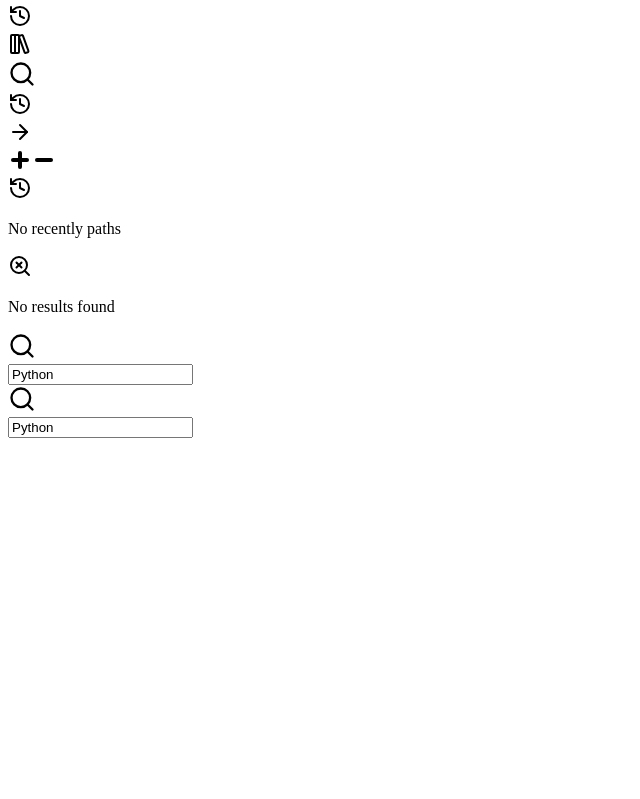
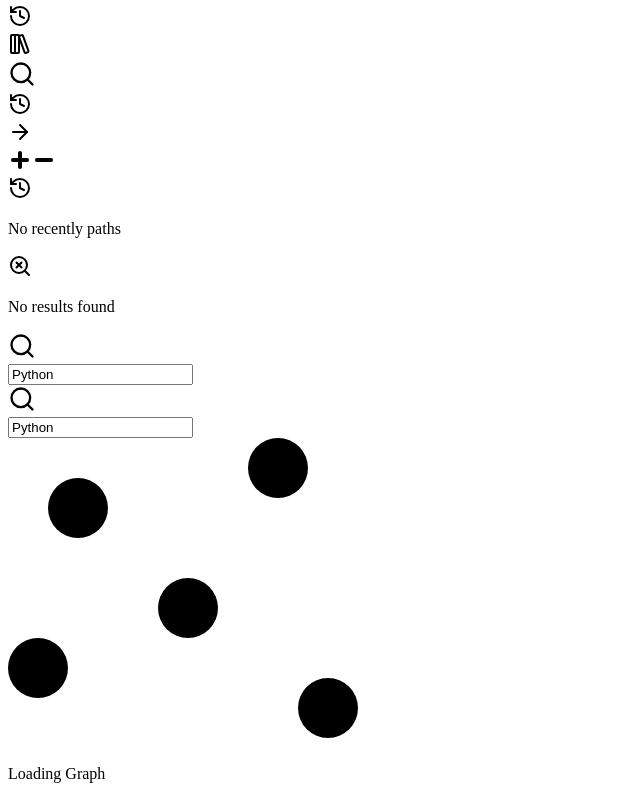
Before and after one commit to MicroCU/Frontend, a Next.js app: page /tontan in a window 1280 px wide. Shown: the part 1999-2798 px from the top of the page, without its empty margins (0-640 px from the left). Before the commit the page ends 2445 px from the top, so only its background shows below. Built offline with nearby package versions, Linux system fonts and the light colour scheme.

Commit message:
LoadingGraph

```diff
--- a/app/tontan/page.tsx
+++ b/app/tontan/page.tsx
@@ -15,6 +15,7 @@ import Next from "@/components/Next";
 import Zoom from "@/components/Zoom";
 import NoResult, { NoResultTypeEnum } from "@/components/NoResult";
 import SearchInput from "@/components/SearchInput";
+import LoadingGraph from "@/components/LoadingGraph";
 
 
 export default function TontanComponent() {
@@ -171,6 +172,9 @@ export default function TontanComponent() {
                 <SearchInput defaultValue="Python" />
                 <SearchInput defaultValue="Python" className="w-[200px] border border-black" />
             </div>
+            <div className="bg-black flex flex-col gap-4 p-4">
+                <LoadingGraph />
+            </div>
         </>
     );
 }
--- /dev/null
+++ b/components/LoadingGraph.tsx
@@ -0,0 +1,19 @@
+export default function LoadingGraph() {
+    return (
+        <div className="flex flex-col justify-center items-center">
+            <svg width="355" height="307">
+                <circle cx="70" cy="70" r="30" className="fill-graySmall" />
+                <circle cx="270" cy="30" r="30" className="fill-graySmall" />
+                <circle cx="180" cy="170" r="30" className="fill-graySmall" />
+                <circle cx="30" cy="230" r="30" className="fill-graySmall" />
+                <circle cx="320" cy="270" r="30" className="fill-graySmall" />
+
+                <line x1="70" y1="70" x2="180" y2="170" className="stroke-graySmall" strokeWidth="2" />
+                <line x1="270" y1="30" x2="180" y2="170" className="stroke-graySmall" strokeWidth="2" />
+                <line x1="30" y1="230" x2="180" y2="170" className="stroke-graySmall" strokeWidth="2" />
+                <line x1="320" y1="270" x2="180" y2="170" className="stroke-graySmall" strokeWidth="2" />
+            </svg>
+            <p className="Bold24 text-grayMedium"> Loading Graph </p>
+        </div>
+    );
+}
```
